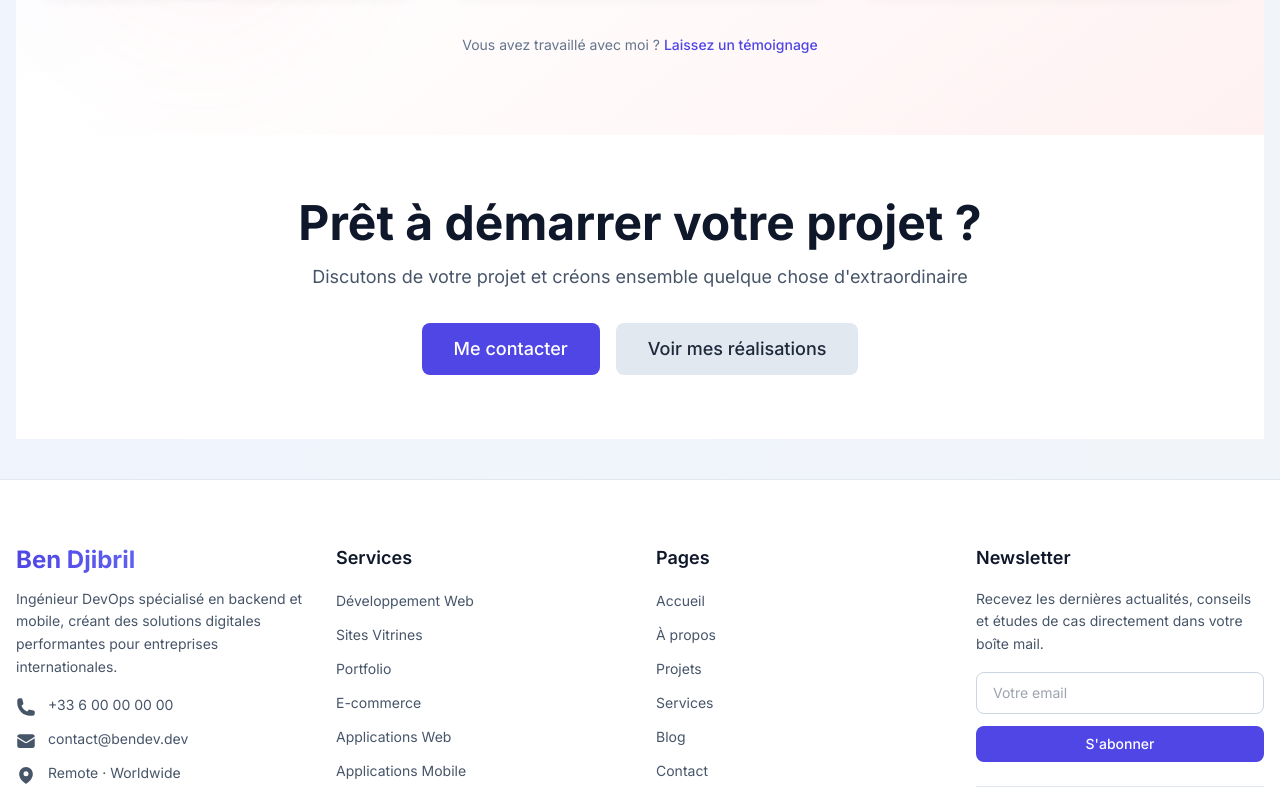
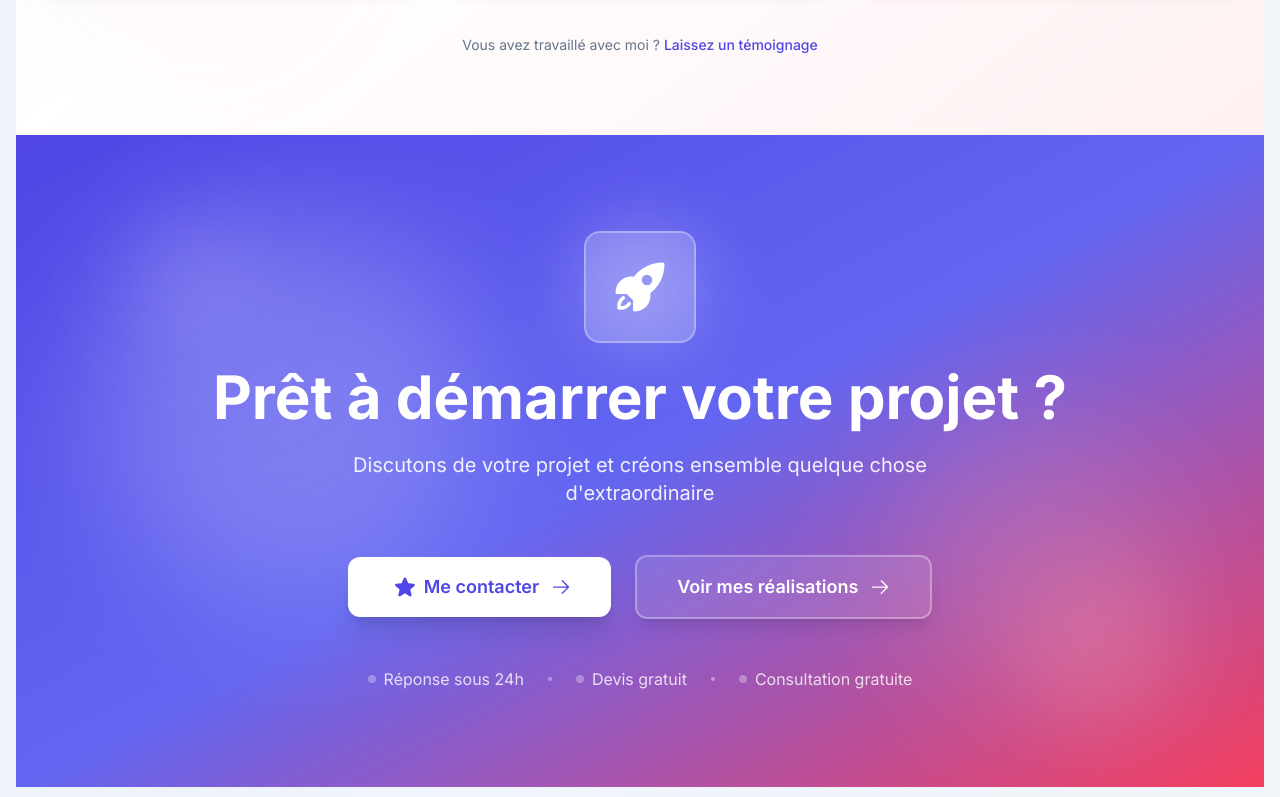
Before and after one commit to azerty-78/Ben-Djibril, a React (Vite) app: page / in a window 1280 px wide. Shown: the part 6760-7557 px from the top of the page. Built offline with nearby package versions, Linux system fonts and the light colour scheme; no server answers.

Commit message:
feat: revamp Home component with enhanced layout, new background animations, and improved call-to-action buttons for better user engagement and visual appeal

```diff
--- a/src/pages/Home.tsx
+++ b/src/pages/Home.tsx
@@ -11,7 +11,7 @@ import {
   ShoppingBagIcon,
   RocketLaunchIcon,
   ArrowRightIcon,
-  SparklesIcon
+  StarIcon
 } from '@heroicons/react/24/solid'
 
 const TestimonialsSection = lazy(() => import('../components/sections/TestimonialsSection'))
@@ -148,27 +148,155 @@ function Home() {
         <TestimonialsSection />
       </Suspense>
 
-      <section className="py-16 bg-white dark:bg-secondary-900/50">
-        <div className="container mx-auto px-4">
+      <section className="py-16 md:py-24 bg-gradient-to-br from-primary-600 via-primary-500 to-accent-500 relative overflow-hidden">
+        {/* Background decoration */}
+        <div className="absolute inset-0 opacity-20">
+          <div className="absolute top-20 left-20 w-96 h-96 bg-white rounded-full blur-3xl" />
+          <div className="absolute bottom-20 right-20 w-72 h-72 bg-accent-300 rounded-full blur-3xl" />
+        </div>
+
+        {/* Animated shapes */}
+        <div className="absolute inset-0 overflow-hidden">
           <motion.div
-            initial={{ opacity: 0, y: 20 }}
+            animate={{
+              x: [0, 100, 0],
+              y: [0, 50, 0],
+              rotate: [0, 180, 360],
+            }}
+            transition={{
+              duration: 20,
+              repeat: Infinity,
+              ease: "linear"
+            }}
+            className="absolute top-10 left-10 w-32 h-32 bg-white/10 rounded-full blur-2xl"
+          />
+          <motion.div
+            animate={{
+              x: [0, -80, 0],
+              y: [0, -40, 0],
+              rotate: [360, 180, 0],
+            }}
+            transition={{
+              duration: 25,
+              repeat: Infinity,
+              ease: "linear"
+            }}
+            className="absolute bottom-10 right-10 w-40 h-40 bg-accent-300/20 rounded-full blur-2xl"
+          />
+        </div>
+
+        <div className="container mx-auto px-4 sm:px-6 relative">
+          <motion.div
+            initial={{ opacity: 0, y: 30 }}
             whileInView={{ opacity: 1, y: 0 }}
             viewport={{ once: true }}
             transition={{ duration: 0.6 }}
-            className="text-center max-w-3xl mx-auto"
+            className="text-center max-w-4xl mx-auto"
           >
-            <h2 className="text-4xl md:text-5xl font-bold mb-4 text-secondary-900 dark:text-white">Prêt à démarrer votre projet ?</h2>
-            <p className="text-lg text-secondary-600 dark:text-secondary-300 mb-8">
+            {/* Icon */}
+            <motion.div
+              initial={{ scale: 0, rotate: -180 }}
+              whileInView={{ scale: 1, rotate: 0 }}
+              viewport={{ once: true }}
+              transition={{ duration: 0.6, type: "spring", stiffness: 200 }}
+              className="flex justify-center mb-6"
+            >
+              <div className="relative">
+                <div className="absolute inset-0 bg-white/30 rounded-full blur-2xl" />
+                <div className="relative w-20 h-20 sm:w-24 sm:h-24 md:w-28 md:h-28 bg-white/20 backdrop-blur-sm rounded-2xl flex items-center justify-center border-2 border-white/30">
+                  <motion.div
+                    animate={{
+                      y: [0, -10, 0],
+                      rotate: [0, 10, -10, 0]
+                    }}
+                    transition={{
+                      duration: 3,
+                      repeat: Infinity,
+                      repeatDelay: 1
+                    }}
+                  >
+                    <RocketLaunchIcon className="w-10 h-10 sm:w-12 sm:h-12 md:w-14 md:h-14 text-white" />
+                  </motion.div>
+                </div>
+              </div>
+            </motion.div>
+
+            {/* Title */}
+            <motion.h2
+              initial={{ opacity: 0, y: 20 }}
+              whileInView={{ opacity: 1, y: 0 }}
+              viewport={{ once: true }}
+              transition={{ duration: 0.6, delay: 0.2 }}
+              className="text-3xl sm:text-4xl md:text-5xl lg:text-6xl font-bold mb-4 sm:mb-6 text-white leading-tight"
+            >
+              Prêt à démarrer votre projet ?
+            </motion.h2>
+
+            {/* Description */}
+            <motion.p
+              initial={{ opacity: 0, y: 20 }}
+              whileInView={{ opacity: 1, y: 0 }}
+              viewport={{ once: true }}
+              transition={{ duration: 0.6, delay: 0.3 }}
+              className="text-base sm:text-lg md:text-xl text-white/90 mb-8 sm:mb-10 md:mb-12 leading-relaxed max-w-2xl mx-auto px-4"
+            >
               Discutons de votre projet et créons ensemble quelque chose d'extraordinaire
-            </p>
-            <div className="flex flex-col sm:flex-row items-center justify-center gap-4">
-              <Link to="/contact" className="btn-primary text-lg px-8 py-3">
-                Me contacter
+            </motion.p>
+
+            {/* CTA Buttons */}
+            <motion.div
+              initial={{ opacity: 0, y: 20 }}
+              whileInView={{ opacity: 1, y: 0 }}
+              viewport={{ once: true }}
+              transition={{ duration: 0.6, delay: 0.4 }}
+              className="flex flex-col sm:flex-row items-center justify-center gap-4 sm:gap-6"
+            >
+              <Link
+                to="/contact"
+                className="group relative inline-flex items-center justify-center gap-3 bg-white text-primary-600 px-6 sm:px-8 md:px-10 py-3 sm:py-4 rounded-xl font-semibold text-base sm:text-lg hover:bg-secondary-50 transition-all duration-300 shadow-xl hover:shadow-2xl hover:scale-105 w-full sm:w-auto"
+              >
+                <motion.div
+                  animate={{ x: [0, 5, 0] }}
+                  transition={{ duration: 2, repeat: Infinity }}
+                >
+                  <StarIcon className="w-5 h-5 sm:w-6 sm:h-6" />
+                </motion.div>
+                <span>Me contacter</span>
+                <ArrowRightIcon className="w-5 h-5 group-hover:translate-x-1 transition-transform" />
               </Link>
-              <Link to="/projects" className="btn-secondary text-lg px-8 py-3">
-                Voir mes réalisations
+
+              <Link
+                to="/projects"
+                className="group relative inline-flex items-center justify-center gap-3 bg-white/10 backdrop-blur-sm text-white border-2 border-white/30 px-6 sm:px-8 md:px-10 py-3 sm:py-4 rounded-xl font-semibold text-base sm:text-lg hover:bg-white/20 hover:border-white/50 transition-all duration-300 shadow-lg hover:shadow-xl hover:scale-105 w-full sm:w-auto"
+              >
+                <span>Voir mes réalisations</span>
+                <ArrowRightIcon className="w-5 h-5 group-hover:translate-x-1 transition-transform" />
               </Link>
-            </div>
+            </motion.div>
+
+            {/* Additional info */}
+            <motion.div
+              initial={{ opacity: 0 }}
+              whileInView={{ opacity: 1 }}
+              viewport={{ once: true }}
+              transition={{ duration: 0.6, delay: 0.6 }}
+              className="mt-8 sm:mt-10 md:mt-12 flex flex-wrap items-center justify-center gap-4 sm:gap-6 text-sm sm:text-base text-white/80"
+            >
+              <div className="flex items-center gap-2">
+                <div className="w-2 h-2 rounded-full bg-white/60 animate-pulse" />
+                <span>Réponse sous 24h</span>
+              </div>
+              <div className="hidden sm:block w-1 h-1 rounded-full bg-white/40" />
+              <div className="flex items-center gap-2">
+                <div className="w-2 h-2 rounded-full bg-white/60 animate-pulse" />
+                <span>Devis gratuit</span>
+              </div>
+              <div className="hidden sm:block w-1 h-1 rounded-full bg-white/40" />
+              <div className="flex items-center gap-2">
+                <div className="w-2 h-2 rounded-full bg-white/60 animate-pulse" />
+                <span>Consultation gratuite</span>
+              </div>
+            </motion.div>
           </motion.div>
         </div>
       </section>
```
